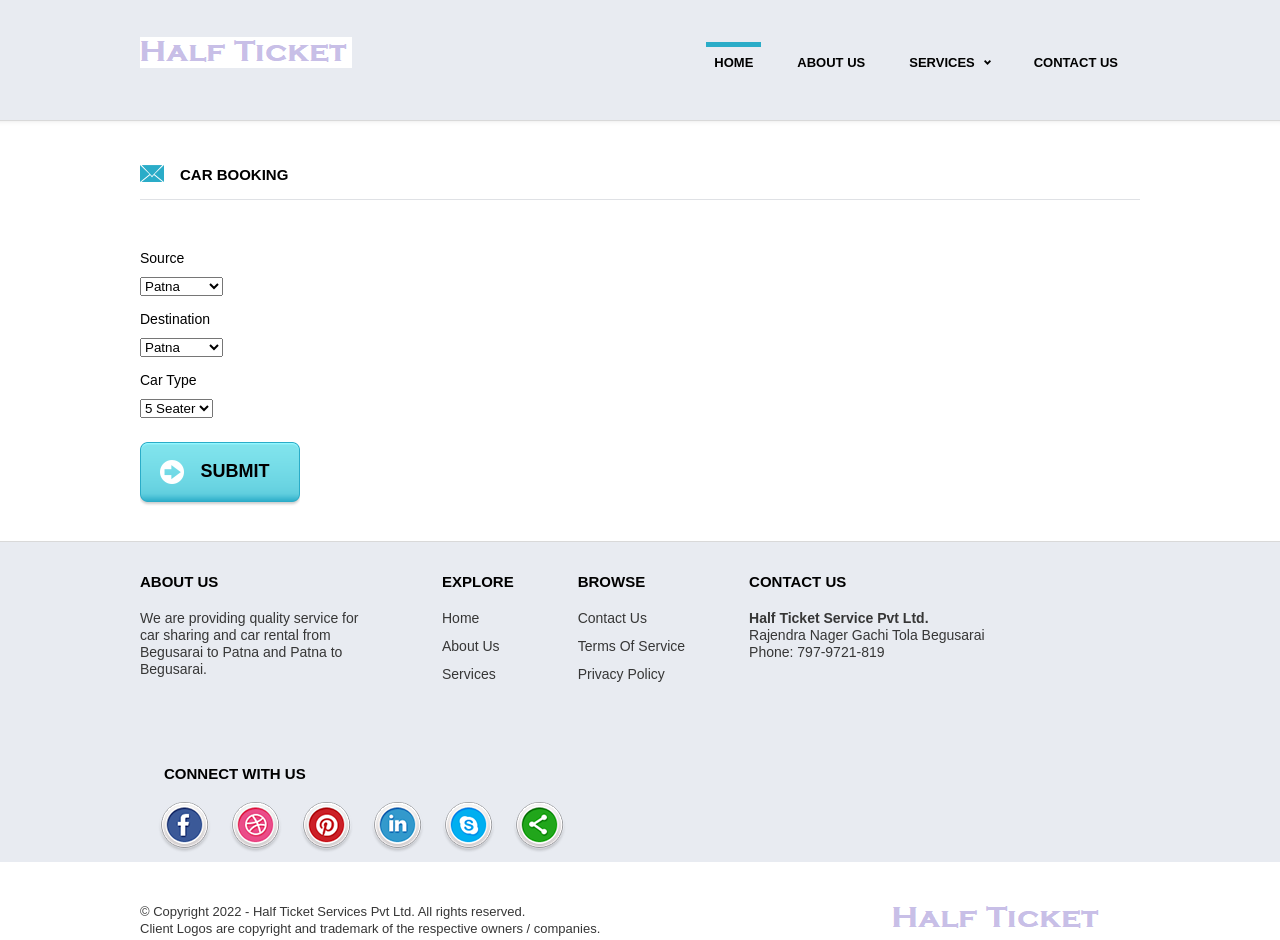
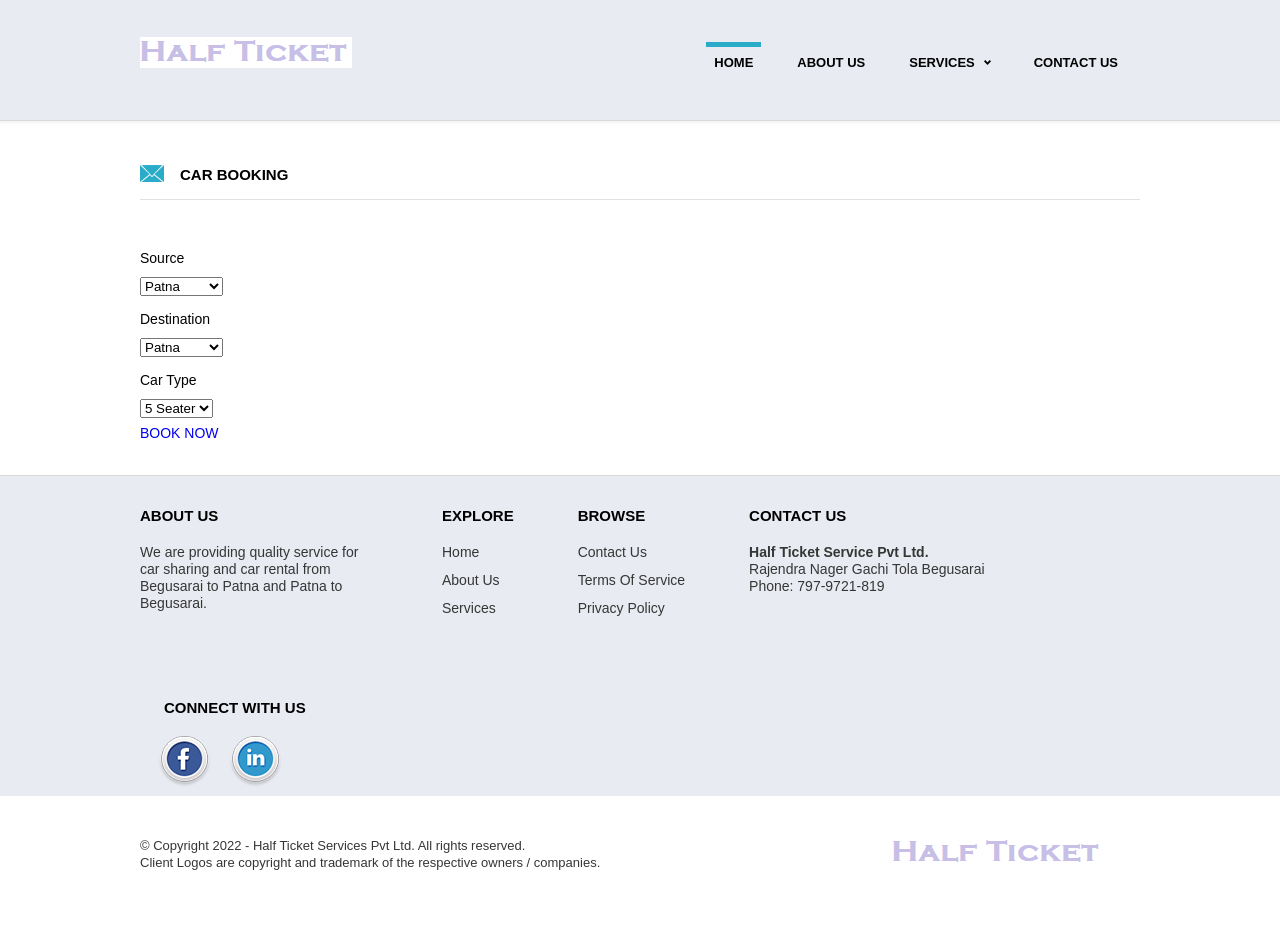
Before and after one commit to manishleoy2k3/HalfTicket, a plain HTML site: page booking.html in a window 1280 px wide. After the commit the page ends 874 px from the top, so only its background shows below. Drawn offline with Linux system fonts and the light colour scheme.

Commit message:
added book now button with mobile number

```diff
--- a/booking.html
+++ b/booking.html
@@ -52,12 +52,10 @@
 			    <ol>
                     <li>
 				    <label for="name">Source</label>
-                    <form>
                         <select name = "source">
                             <option value = "Patna" selected>Patna</option>
                             <option value = "Begusarai">Begusarai</option>
                         </select>
-                    </form>
 			        </li>
 			        <li>
                     <label for="destination">Destination</label>
@@ -78,7 +76,8 @@
                     </form>
 				    </li>
 				    <li>
-				    <input type="submit" value="SUBMIT" size="" maxlength="" />
+                    <li class="" ><a  class="btn" href="tel:+917979721819">BOOK NOW</a></li>
+				    <!--input type="submit" value="SUBMIT" size="" maxlength="" /-->
 				</li>
 			    </ol>
                         </fieldset>
@@ -143,12 +142,9 @@
                 <h4>connect with us</h4>
 
                 <ul>
-                    <li><a href="#" id="facebook" title="Facebook">Facebook</a></li>
-                    <li><a href="#" id="dribbble" title="Dribbble">Dribbble</a></li>
-                    <li><a href="#" id="pinterest" title="Pinterest">Pinterest</a></li>
+                    <li><a href="https://facebook.com" id="facebook" title="Facebook">Facebook</a></li>
                     <li><a href="#" id="linkedin" title="LinkedIn">LinkedIn</a></li>
-                    <li><a href="#" id="skype" title="Skype">Skype</a></li>
-                    <li><a href="#" id="sharethis" title="Share This">ShareThis</a></li>
+                    <li><a href="#" id="twitter" title="Skype">Twitter</a></li>
                 </ul>
 
             </div> <!-- END #footer_about -->
```
Also changed, not shown: contact.html (+2 -5 lines), index.html (+2 -5 lines).
